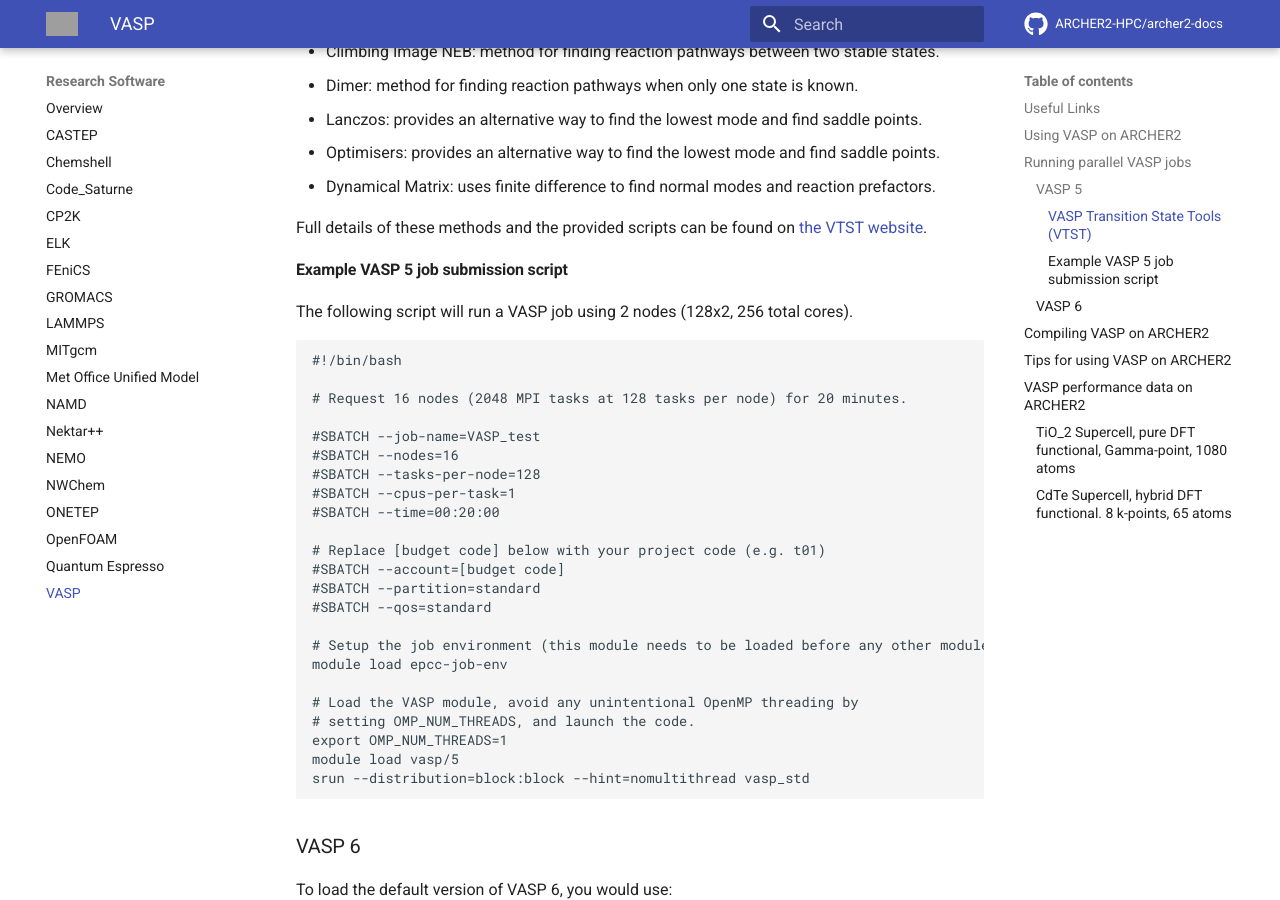
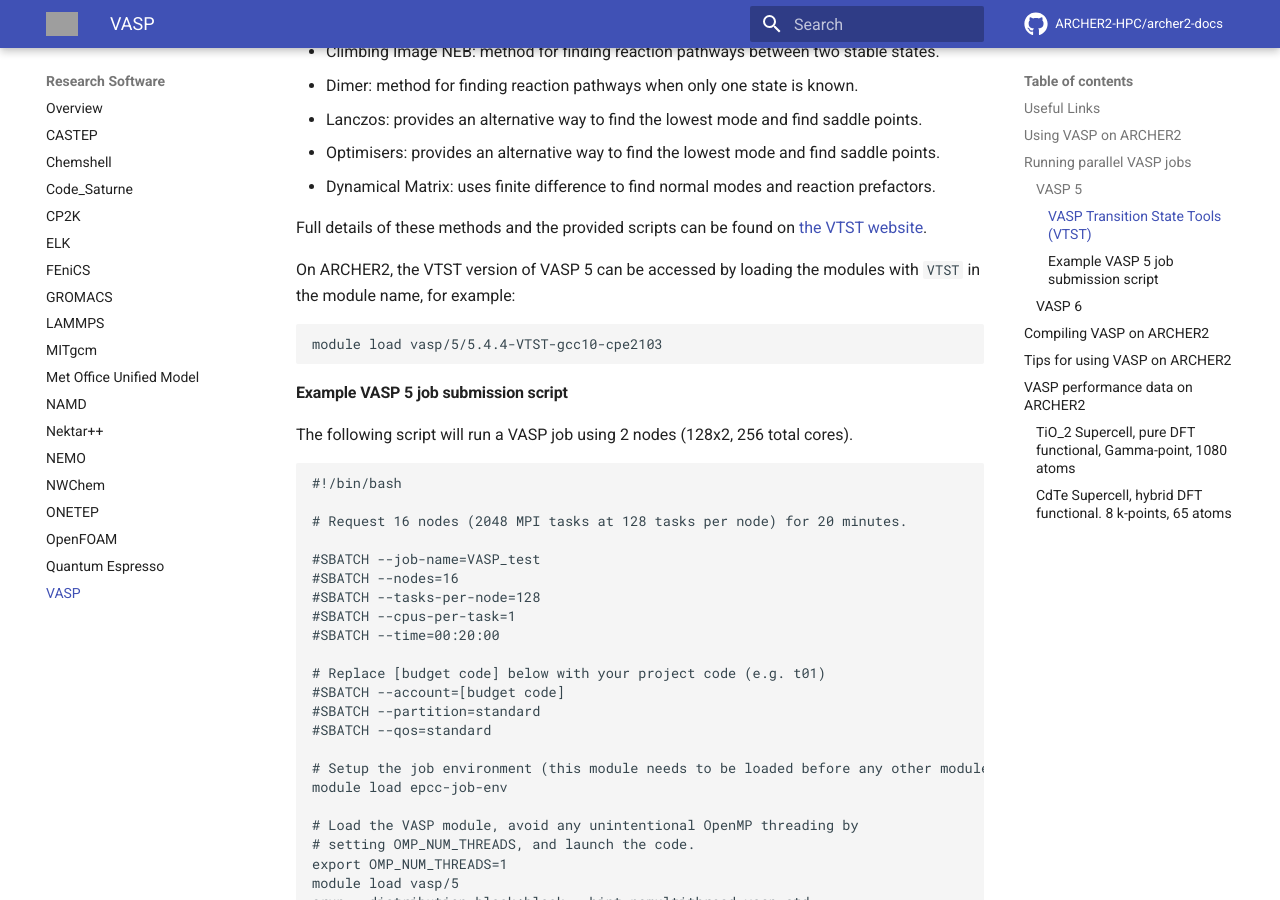
Before and after one commit to ARCHER2-HPC/archer2-docs, an MkDocs documentation site: the page built from docs/research-software/vasp/vasp.md, in a window 1280 px wide and 900 px high, scrolled down 1972 px. Built offline with MkDocs 1.6.1 and Material for MkDocs 9.7.7, drawn with Linux system fonts in a browser that asks for light colours; comment, search, counter and statistics services are not loaded; grey boxes are pictures that could not be loaded.

Commit message:
Adds note on VTST module

````diff
--- a/docs/research-software/vasp/vasp.md
+++ b/docs/research-software/vasp/vasp.md
@@ -85,6 +85,13 @@
 
 Full details of these methods and the provided scripts can be found on
 [the VTST website](http://theory.cm.utexas.edu/vtsttools/).
+
+On ARCHER2, the VTST version of VASP 5 can be accessed by loading the modules with
+`VTST` in the module name, for example:
+
+```
+module load vasp/5/5.4.4-VTST-gcc10-cpe2103
+```
 
 #### Example VASP 5 job submission script
 
````
